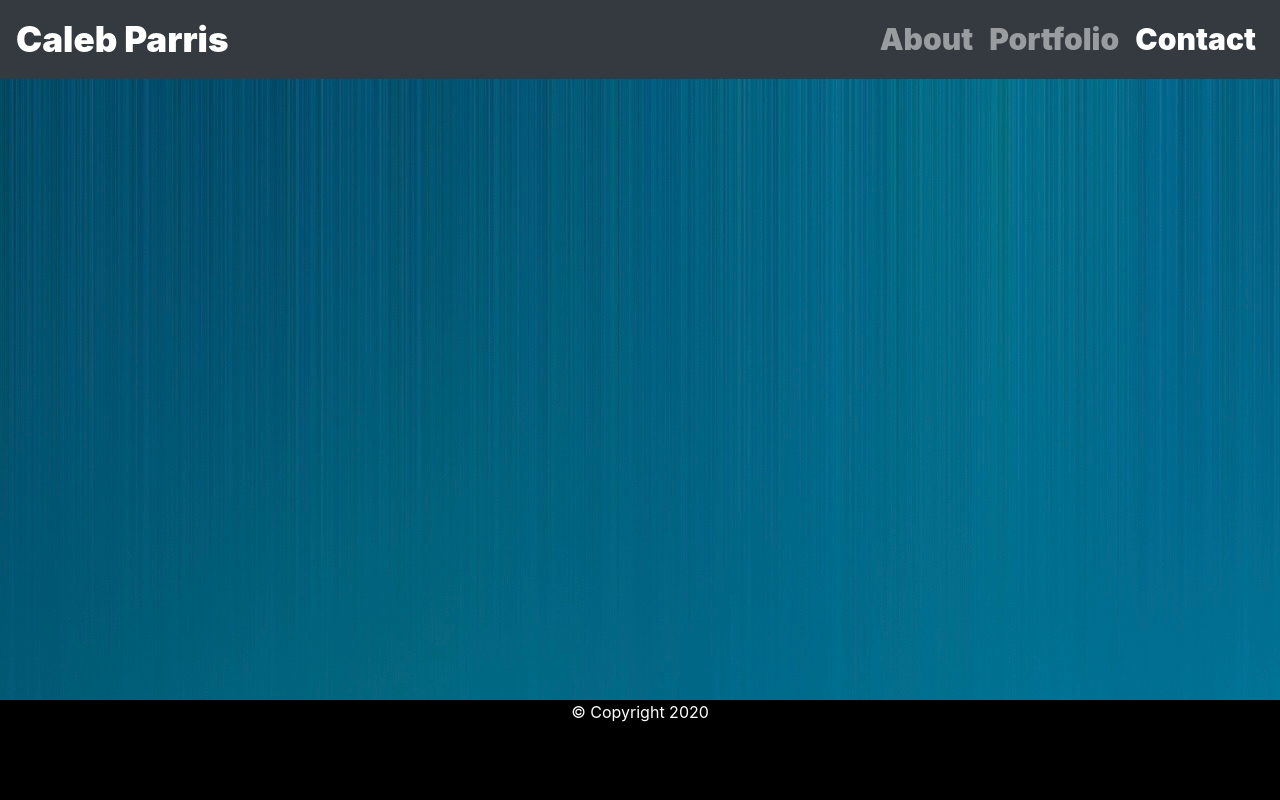
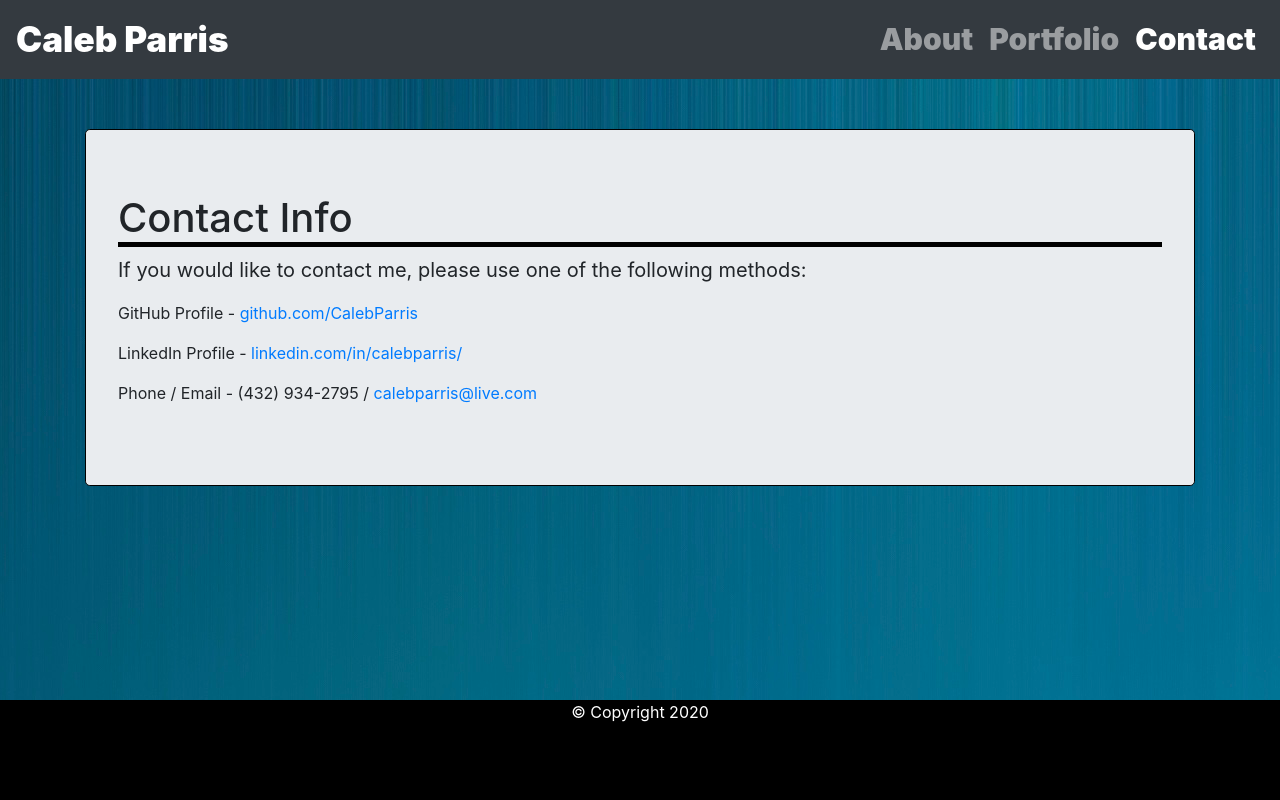
Before and after one commit to CalebParris/react-portfolio, a React (Create React App) app: page /contact in a window 1280 px wide. Shown: the top 800 px of the page. Built offline with nearby package versions, Linux system fonts and the light colour scheme.

Commit message:
Added Contact Page info

```diff
--- a/src/App.js
+++ b/src/App.js
@@ -2,7 +2,7 @@ import './App.css';
 import React from "react";
 import { BrowserRouter as Router, Route } from "react-router-dom";
 import About from "./pages/About";
-// import Contact from "./pages/Contact";
+import Contact from "./pages/Contact";
 // import Portfolio from "./pages/Portfolio";
 import Navbar from "./components/Navbar";
 import Footer from "./components/Footer";
@@ -16,8 +16,8 @@ function App() {
         <Wrapper>
           <Route exact path="/" component={About} />
           <Route exact path="/about" component={About} />
-          {/* <Route exact path="/contact" component={Contact} />
-          <Route exact path="/portfolio" component={Portfolio} /> */}
+          <Route exact path="/contact" component={Contact} />
+          {/* <Route exact path="/portfolio" component={Portfolio} /> */}
         </Wrapper>
         <Footer />
       </div>
--- a/src/components/AboutCard/index.js
+++ b/src/components/AboutCard/index.js
@@ -1,6 +1,6 @@
 import React from "react";
-import CardContext from "../../utils/CardContext"
-import "./style.css"
+import CardContext from "../../utils/CardContext";
+import "./style.css";
 import Photo_of_Myself from "../../images/Photo_of_Myself.jpg";
 import CalebParris_WebDevResume from "../../PDF/CalebParris_WebDevResume.pdf";
 
--- /dev/null
+++ b/src/components/ContactCard/index.js
@@ -0,0 +1,23 @@
+import React from "react";
+import "./style.css";
+import CardContext from "../../utils/CardContext";
+
+function ContactCard(){
+    return(
+        <CardContext.Consumer>
+            {({ title, textOne, textTwo, textThree, textFour }) => {
+                return(
+                    <div className="jumbotron card-container">
+                    <h2>{title}</h2>
+                   <p className="beginning">{textOne}</p>
+                   <p>{textTwo} <a href="https://github.com/CalebParris">github.com/CalebParris</a></p>
+                   <p>{textThree} <a href="https://www.linkedin.com/in/calebparris/">linkedin.com/in/calebparris/</a></p>
+                   <p>{textFour} <a href="mailto:calebparris@live.com">calebparris@live.com</a></p>
+                   </div>
+                )
+            }}
+        </CardContext.Consumer>
+    )
+}
+
+export default ContactCard;
--- /dev/null
+++ b/src/components/ContactCard/style.css
@@ -0,0 +1,13 @@
+.card-container{
+    border: 1px solid black;
+    margin: 50px auto;
+}
+
+h2{
+    border-bottom: 5px solid black;
+    font-size: 40px !important;
+}
+
+.beginning{
+    font-size: 20px !important;
+}
--- a/src/pages/Contact/index.js
+++ b/src/pages/Contact/index.js
@@ -0,0 +1,42 @@
+import React, { useEffect, useState } from "react";
+import Container from "../../components/Container";
+import Row from "../../components/Row";
+import Col from "../../components/Col";
+import CardContext from "../../utils/CardContext"
+import ContactCard from "../../components/ContactCard";
+
+function Contact(){
+    const [devState, setDevState] = useState({
+        title: "",
+        textOne: "",
+        textTwo: "",
+        textThree: "",
+        textFour: "",
+    });
+
+    useEffect(() => {
+        setDevState({
+            title: "Contact Info",
+            textOne: "If you would like to contact me, please use one of the following methods:",
+            textTwo: "GitHub Profile - ",
+            textThree: "LinkedIn Profile - ",
+            textFour: "Phone / Email - (432) 934-2795 / "
+        });
+    }, []);
+
+    return(
+        <CardContext.Provider value={devState}>
+            <div>
+                <Container style={{minHeight: "100vh"}}>
+                    <Row>
+                        <Col size="md-12">
+                        <ContactCard title={devState.title} textOne={devState.textOne} textTwo={devState.textTwo} textThree={devState.textThree} textFour={devState.textFour} />
+                        </Col>
+                    </Row>
+                </Container>
+            </div>
+        </CardContext.Provider>
+    )
+}
+
+export default Contact;
--- a/src/utils/CardContext.js
+++ b/src/utils/CardContext.js
@@ -2,6 +2,7 @@ import React from "react";
 
 const CardContext = React.createContext({
     title: "",
+    url: "",
     pageLink: "",
     depLink: "",
     textOne: "",
```
Also changed, not shown: src/components/ProjectCard/index.js (+22 -0 lines), src/pages/Portfolio/index.js (+107 -0 lines), src/components/ContactForm/index.js (deleted), src/components/ContactForm/style.css (deleted), 1 other file (tests, documents, lock files or other folders).
